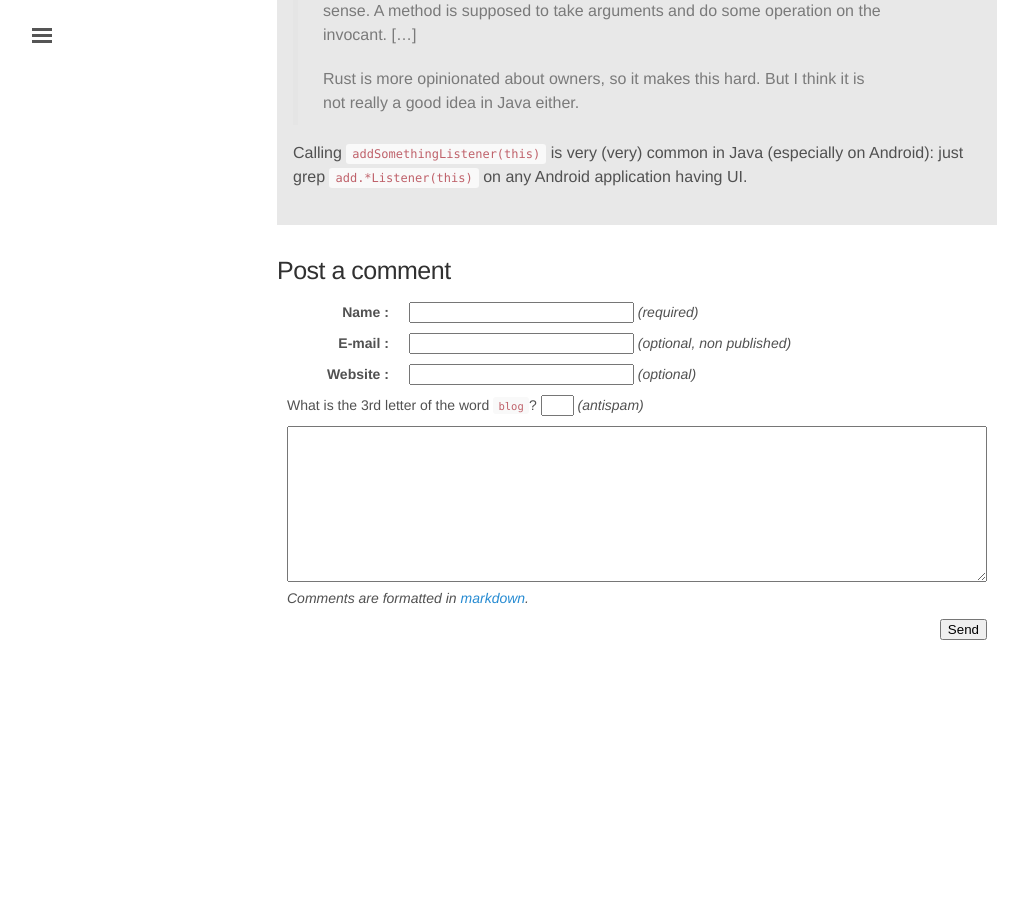
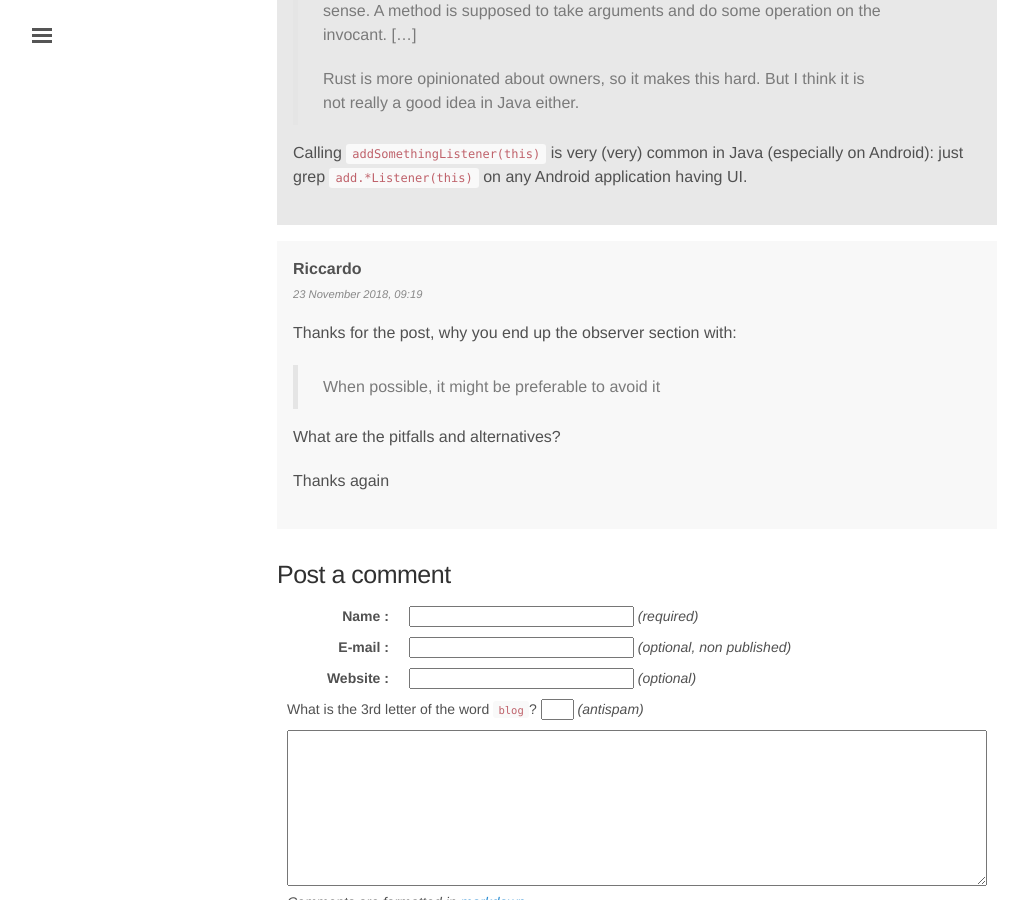
Before and after one commit to rom1v/blog.rom1v.com, a Jekyll site: the page built from _posts/2017-09-21-gnirehtet-rewritten-in-rust.md, in a window 1280 px wide and 900 px high, scrolled down 29452 px. Shown: the whole window, without its empty margins (3-1031 px from the left). Built offline with Jekyll 4.4.1, drawn with Linux system fonts in a browser that asks for light colours; before the commit the page ends 30117 px from its top, so only the background shows below that.

Commit message:
Publish comment 9 for gnirehtet-rust (en)

```diff
--- a/_data/comments-2017-09-gnirehtet-rewritten-in-rust.yaml
+++ b/_data/comments-2017-09-gnirehtet-rewritten-in-rust.yaml
@@ -245,3 +245,14 @@
     Calling `addSomethingListener(this)` is very (very) common in Java
     (especially on Android): just grep `add.*Listener(this)` on any Android
     application having UI.
+- id: 9
+  author: Riccardo
+  date: 2018-11-23 09:19:15+01:00
+  contents: |
+    Thanks for the post, why you end up the observer section with:
+
+    > When possible, it might be preferable to avoid it
+
+    What are the pitfalls and alternatives?
+
+    Thanks again
```
